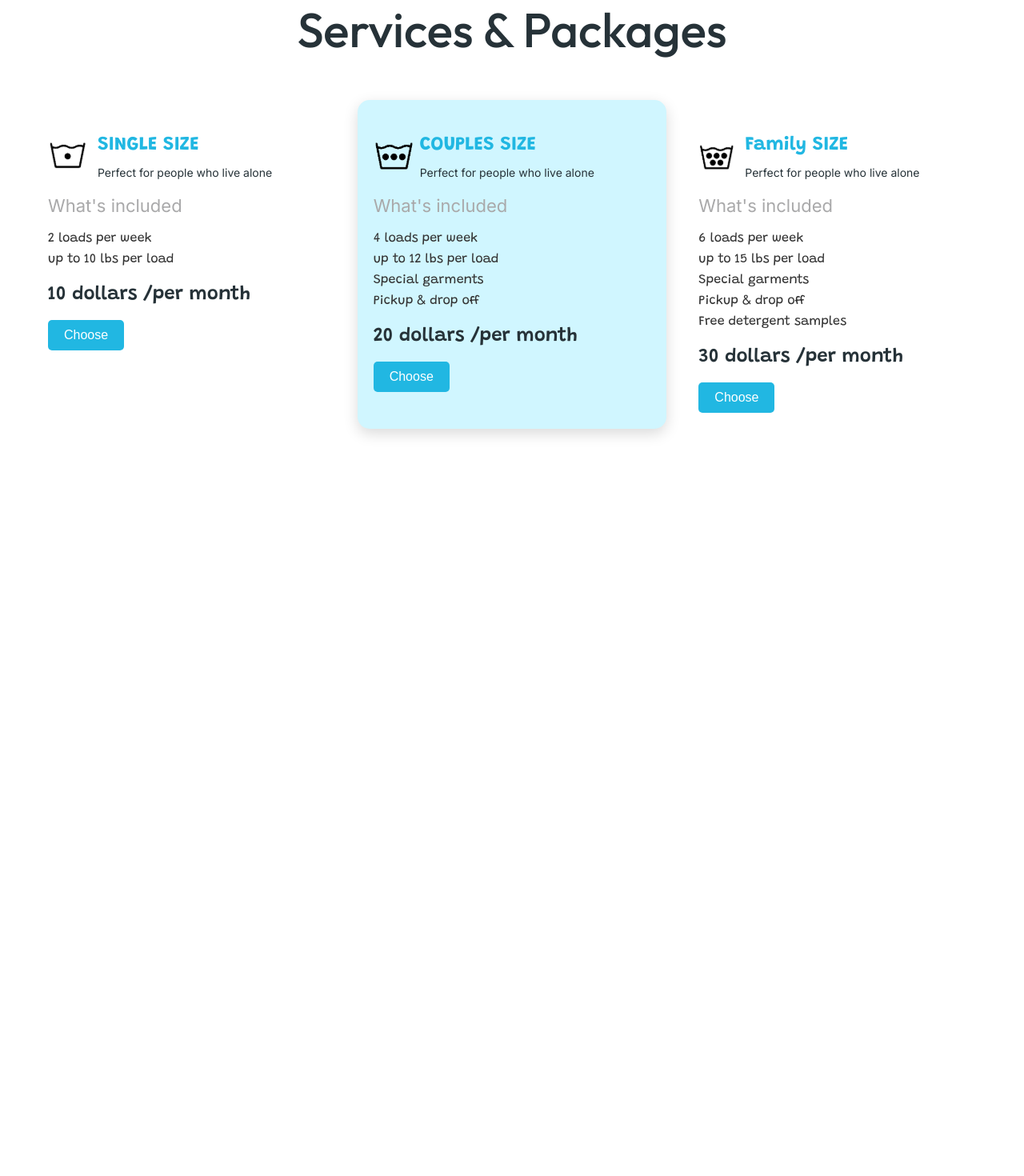
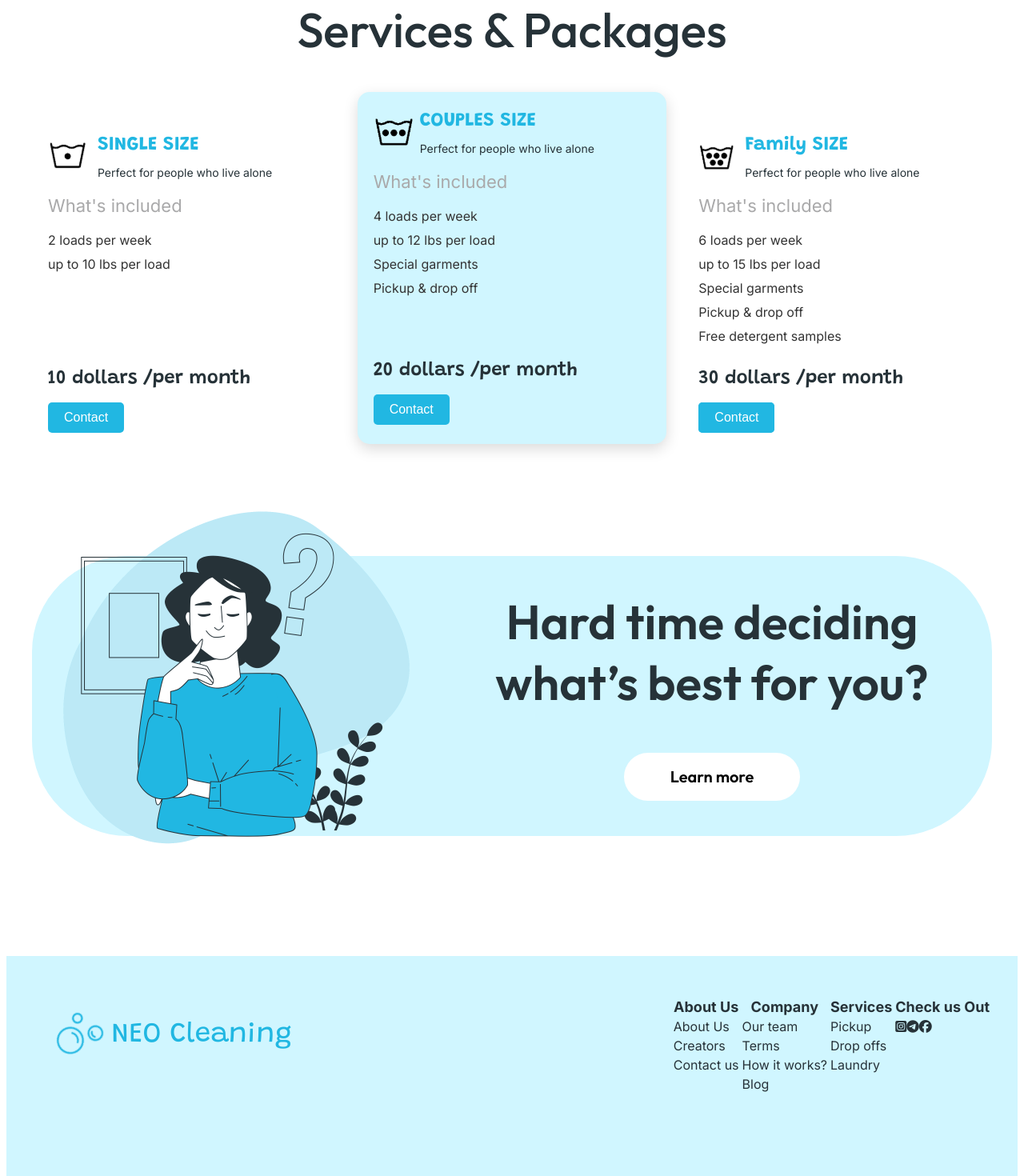
Before and after one commit to GeniusAvenue-Behruz/cleaning, a React (Create React App) app: page / in a window 1280 px wide. Shown: the part 1600-3070 px from the top of the page at 80% size. Before the commit the page ends 2194 px from the top, so only its background shows below. Built offline with nearby package versions, Linux system fonts and the light colour scheme; a web font is replaced by a local one.

Commit message:
new file:   public/imgs/check.svg 	new file:   public/imgs/thinking.svg 	modified:   src/App.js 	new file:   src/components/Contact.js 	new file:   src/components/Footer.js 	modified:   src/components/Services.js 	modified:   src/index.css

```diff
--- a/src/App.js
+++ b/src/App.js
@@ -2,12 +2,16 @@ import Header from './components/Header';
 import './index.css'
 import Steps from './components/Steps';
 import Services from './components/Services.js'
+import Contact from './components/Contact.js'
+import Footer from './components/Footer.js'
 function App() {
   return (
     <div>
       <Header />
       <Steps />
       <Services />
+      <Contact />
+      <Footer />
     </div>
   );
 }
--- /dev/null
+++ b/src/components/Contact.js
@@ -0,0 +1,18 @@
+import React from 'react'
+
+const Contact = () => {
+    return (
+        <section className='contact container'>
+            <div className='contact__content'>
+                <img src='imgs/thinking.svg' alt='Thinking0' />
+                <div className='contact__text'>
+                    <h1>Hard time deciding
+                        what’s best for you?</h1>
+                    <button>Learn more</button>
+                </div>
+            </div>
+        </section>
+    )
+}
+
+export default Contact
--- /dev/null
+++ b/src/components/Footer.js
@@ -0,0 +1,51 @@
+import React from 'react'
+
+const Footer = () => {
+    return (
+        <div className='footer'>
+            <div className='footer__content container'>
+                <a className="logo" href="#!">
+                    <img src="logo.svg" alt="logo" /> NEO Cleaning
+                </a>
+                <table>
+                    <tr className='th'>
+                        <th>About Us</th>
+                        <th>Company</th>
+                        <th>Services</th>
+                        <th>Check us Out</th>
+                    </tr>
+                    <tr>
+                        <td>About Us</td>
+                        <td>Our team</td>
+                        <td>Pickup</td>
+                        <td>
+                            <i class="fa-brands fa-square-instagram"></i>
+                            <i class="fa-brands fa-telegram"></i>
+                            <i class="fa-brands fa-facebook"></i>
+                        </td>
+                    </tr>
+                    <tr>
+                        <td>Creators</td>
+                        <td>Terms</td>
+                        <td>Drop offs</td>
+                        <td></td>
+                    </tr>
+                    <tr>
+                        <td>Contact us</td>
+                        <td>How it works?</td>
+                        <td>Laundry</td>
+                        <td></td>
+                    </tr>
+                    <tr>
+                        <td></td>
+                        <td>Blog</td>
+                        <td></td>
+                        <td></td>
+                    </tr>
+                </table>
+            </div>
+        </div>
+    )
+}
+
+export default Footer
--- a/src/components/Services.js
+++ b/src/components/Services.js
@@ -1,6 +1,10 @@
-import React from 'react'
+import React, {useState} from 'react'
+const Services = () => {
+    const [activeCard, setActiveCard] = useState(1);
 
-const Services = () => {
+    const handleClick = (index) =>{
+        setActiveCard(index);
+    }
     return (
         <section className="services-section">
             <div className='steps__header' style={{ marginTop: '-130px' }}>
@@ -9,7 +13,7 @@ const Services = () => {
 
             </div>
             <div className="packages-grid">
-                <div className="package-card">
+                <div className={`package-card ${activeCard === 0 ? 'highlight' : ''}`} onClick={()=>handleClick(0)}>
                     <div className='package-card__header'>
                         <img src='imgs/singleSize.svg' alt='Single Size' />
                         <div className='package-card__header-title'>
@@ -23,11 +27,11 @@ const Services = () => {
                         <li>up to 10 lbs per load</li>
                     </ul>
                     <p className="package-price">10 dollars /per month</p>
-                    <button className="choose-btn">Choose</button>
+                    <button className="choose-btn" onClick={()=> window.location.href = 'tel:+998943669473'}>Contact</button>
                 </div>
 
-                <div className="package-card highlight">
-                <div className='package-card__header'>
+                <div className={`package-card ${activeCard === 1 ? 'highlight' : ''}`} onClick={()=>handleClick(1)}>
+                    <div className='package-card__header'>
                         <img src='imgs/coupleSize.svg' alt='Single Size' />
                         <div className='package-card__header-title'>
                             <h3 className="package-title">COUPLES SIZE</h3>
@@ -42,11 +46,11 @@ const Services = () => {
                         <li>Pickup & drop off</li>
                     </ul>
                     <p className="package-price">20 dollars /per month</p>
-                    <button className="choose-btn">Choose</button>
+                    <button className="choose-btn" onClick={()=> window.location.href = 'tel:+998943669473'}>Contact</button>
                 </div>
 
-                <div className="package-card">
-                <div className='package-card__header'>
+                <div className={`package-card ${activeCard === 2 ? 'highlight' : ''}`} onClick={()=>handleClick(2)}>
+                    <div className='package-card__header'>
                         <img src='imgs/familySize.svg' alt='Single Size' />
                         <div className='package-card__header-title'>
                             <h3 className="package-title">Family SIZE</h3>
@@ -62,7 +66,7 @@ const Services = () => {
                         <li>Free detergent samples</li>
                     </ul>
                     <p className="package-price">30 dollars /per month</p>
-                    <button className="choose-btn">Choose</button>
+                    <button className="choose-btn">Contact</button><button className="choose-btn" onClick={()=> window.location.href = 'tel:+998943669473'}>Contact</button>
                 </div>
             </div>
         </section>
--- a/src/index.css
+++ b/src/index.css
@@ -3,13 +3,14 @@
 @import url('https://fonts.googleapis.com/css2?family=Outfit:wght@100..900&display=swap');
 @import url('https://fonts.googleapis.com/css2?family=Grandstander:ital,wght@0,100..900;1,100..900&display=swap');
 
-:root{
+:root {
   --clr-text: #21B7E2;
   --clr-textBg: #D0F6FF;
   --clr-data: #489FB5;
   --clr-textGrey: #263238;
 }
-body{
+
+body {
   font-family: "Grandstander";
 }
 
@@ -17,49 +18,56 @@ body{
   max-width: 1200px;
   margin: 0 auto;
 }
-a{
+
+a {
   text-decoration: none;
   color: inherit;
 }
-ul{
+
+ul {
   list-style: none;
 }
-header{
+.logo {
+  display: flex;
+  justify-content: center;
+  align-items: center;
+  color: var(--clr-text);
+  font-size: 35px;
+}
+header {
   /* overflow: hidden; */
-  nav{
+  nav {
     display: flex;
     align-items: center;
     justify-content: space-between;
     margin-bottom: 105px;
-    .logo{
-      display: flex;
-      justify-content: center;
-      align-items: center;
-      color: var(--clr-text);
-      font-size: 35px;
-    }
-    .nav-links{
+    .nav-links {
       display: flex;
       justify-content: center;
       gap: 42px;
-      li a{
+
+      li a {
         font-size: 22px;
         font-weight: normal;
-        &:focus{
+
+        &:focus {
           font-weight: bold;
         }
       }
     }
   }
-  .hero{
+
+  .hero {
     display: flex;
     justify-content: space-between;
     align-items: center;
     margin-bottom: 250px;
-    .hero-text{
+
+    .hero-text {
+
       /* display: flex;
       flex-direction: column; */
-      .discount-banner{
+      .discount-banner {
         font-size: 16px;
         font-weight: bold;
         height: 40px;
@@ -69,24 +77,27 @@ header{
         padding: 11px 19px;
         margin-bottom: 38px;
       }
-      .hero-heading{
+
+      .hero-heading {
         max-width: 600px;
         width: 100%;
         font-size: 65px;
         font-weight: normal;
         margin-bottom: 41px;
       }
-      .hero-description{
+
+      .hero-description {
         font-size: 18px;
         font-weight: normal;
         letter-spacing: 2%;
         margin-bottom: 47px;
       }
-      .cta-button{
+
+      .cta-button {
         width: 400px;
         height: 60px;
         border-radius: 40px;
-        font-size:  22px;
+        font-size: 22px;
         font-weight: 500;
         background-color: var(--clr-textBg);
         border: none;
@@ -95,48 +106,58 @@ header{
         filter: drop-shadow(0px 7px 5px #21B7E230);
         margin-bottom: 50px;
       }
-      .hero-datas{
+
+      .hero-datas {
         display: flex;
         justify-content: start;
         gap: 54px;
-        .hero-data{
+
+        .hero-data {
           display: flex;
           align-items: center;
           gap: 10px;
-          .numbers{
+
+          .numbers {
             font-size: 50px;
             font-family: Rasa;
             font-weight: bold;
           }
-          .text{
+
+          .text {
             font-size: 14px;
           }
         }
       }
     }
-    .relative{
+
+    .relative {
       width: 50%;
       position: relative;
       display: flex;
       align-items: center;
       justify-content: end;
-      .hero-image{
+
+      .hero-image {
         position: absolute;
         /* top: 0; */
         left: 0;
       }
-      .bubbles{
+
+      .bubbles {
         position: absolute;
       }
-      .top-0{
+
+      .top-0 {
         top: -300px;
         right: 300px;
       }
-      .top-1-2{
+
+      .top-1-2 {
         top: 250px;
         right: 100px;
       }
-      .bottom-0{
+
+      .bottom-0 {
         top: -300px;
         left: 100%;
       }
@@ -165,42 +186,56 @@ header{
   gap: 20px;
   max-width: 1200px;
   margin: 0 auto;
+  margin-bottom: 80px;
 }
 
 /* Package Card */
 .package-card {
+  cursor: pointer;
   background-color: #fff;
   border-radius: 15px;
   padding: 20px;
+  height: 400px;
+  text-align: left;
+  position: relative;
+}
 
-  text-align: left;
-}
-.package-card__header{
+.package-card__header {
   display: flex;
   align-items: center;
   gap: 8px;
-  .package-card__header-title{
+
+  .package-card__header-title {
+
     /* margin-top: 5px; */
-    p{
+    p {
       color: var(--clr-textGrey);
       font-family: inter;
     }
-    h3{
+
+    h3 {
       font-family: grandstander;
     }
 
   }
 }
-.included{
+
+.included {
   color: #A9A9AA;
-  font-size:  22px;
+  font-size: 22px;
   font-family: inter;
   margin-bottom: 20px;
   margin-top: 0;
 }
-.package-card.highlight {
+
+.highlight {
   background-color: #D0F6FF;
   box-shadow: 0 6px 18px rgba(0, 0, 0, 0.15);
+  margin-top: -10px;
+
+  .package-card__header {
+    margin-top: -20px;
+  }
 }
 
 .package-title {
@@ -217,13 +252,13 @@ header{
 }
 
 .package-features {
-  list-style-type: square;
-  list-style-image: url('./check.svg') !important;
   padding: 0;
   margin-bottom: 20px;
 }
 
 .package-features li {
+  list-style-image: url('./check.svg') !important;
+  font-family: inter;
   font-size: 16px;
   color: #333;
   margin-bottom: 10px;
@@ -232,10 +267,13 @@ header{
 }
 
 .package-price {
+  margin-bottom: auto;
   font-size: 24px;
   color: #263238;
   font-weight: 600;
-  margin-bottom: 20px;
+  position: absolute;
+  bottom: 80px;
+  margin: 0px 0px;
 }
 
 .choose-btn {
@@ -247,8 +285,84 @@ header{
   font-size: 16px;
   cursor: pointer;
   transition: background-color 0.3s ease;
+  position: absolute;
+  bottom: 0;
+  margin: 24px 0px;
 }
 
 .choose-btn:hover {
   background-color: #1A94B2;
 }
+
+
+.contact {
+  background-color: var(--clr-textBg);
+  height: 350px;
+  border-radius: 120px;
+  position: relative;
+  margin-bottom: 150px;
+
+  .contact__content {
+    top: -100px;
+    position: absolute;
+    display: flex;
+    justify-content: center;
+    align-items: center;
+
+  }
+
+  .contact__text {
+    display: flex;
+    align-items: center;
+    flex-direction: column;
+
+    h1 {
+      text-align: center;
+      font-size: 60px;
+      font-family: Outfit;
+      font-weight: 600;
+      letter-spacing: 2%;
+      color: var(--clr-textGrey);
+    }
+
+    button {
+      width: 220px;
+      height: 60px;
+      background-color: #fff;
+      border: none;
+      outline: none;
+      padding: 17px 57px;
+      cursor: pointer;
+      font-size: 20px;
+      font-weight: 600;
+      font-family: Outfit;
+      letter-spacing: 0%;
+      border-radius: 120px;
+    }
+  }
+}
+.footer{
+  background-color: var(--clr-textBg);
+  height: 280px;
+  .footer__content{
+    padding: 50px 0;
+    display: flex;
+  align-items: start;
+  justify-content: space-between;
+  table{
+    th{
+      font-size: 18px;
+      font-family: inter;
+      font-weight: bold;
+      color: var(--clr-textGrey);
+      margin-bottom: 26px;
+    }
+    td{
+      font-size: 16px;
+      font-family: inter;
+      color: var(--clr-textGrey);
+      margin-bottom: 16px;
+    }
+  }
+  }
+}
```
Also changed, not shown: public/imgs/check.svg (added), public/imgs/thinking.svg (added).
